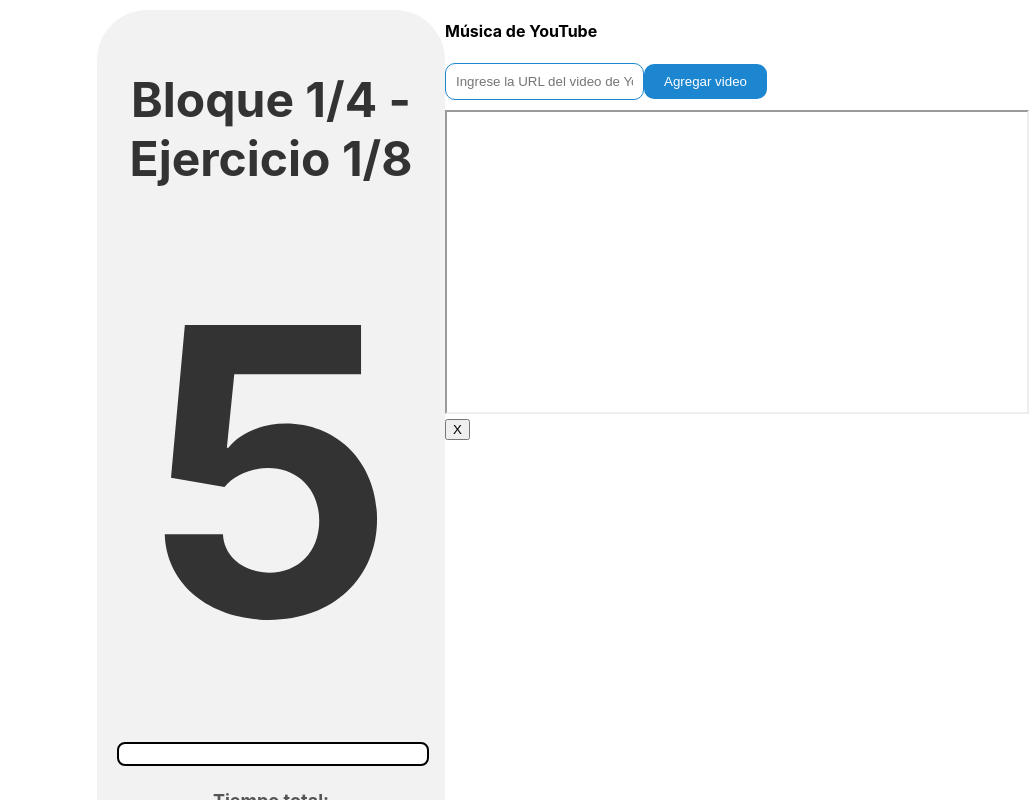
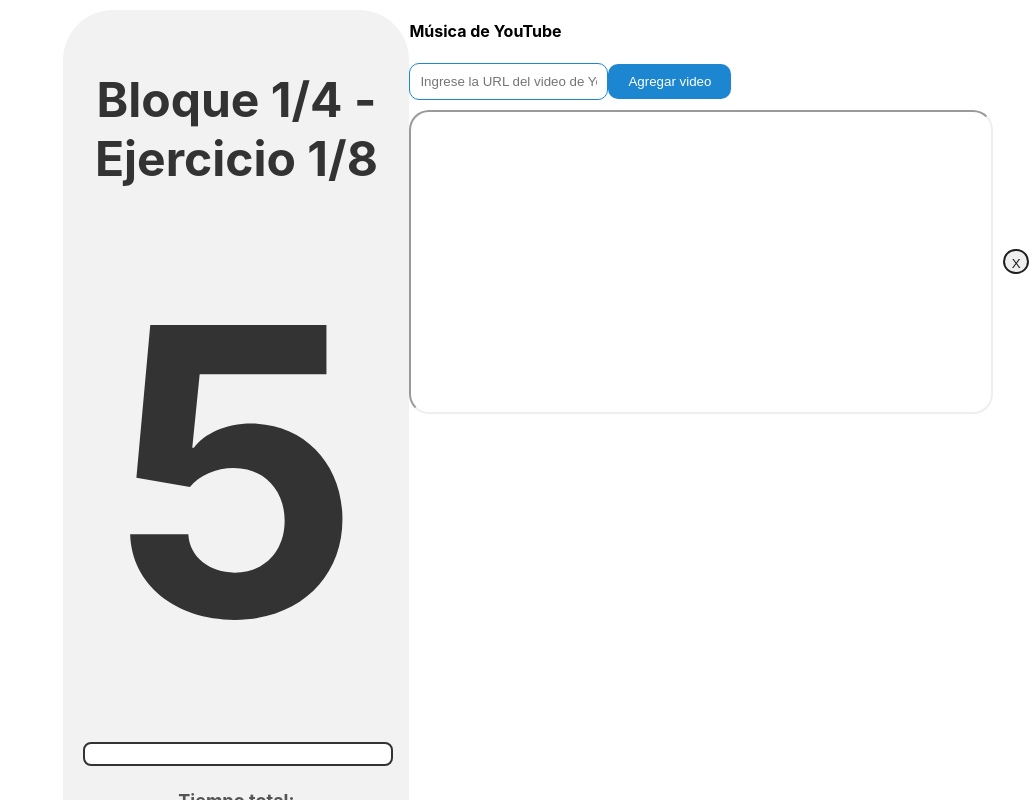
Before and after one commit to jjpicante/tabatatimer, a React (Create React App) app: page / in a window 1280 px wide. Both pictures are taken after typing "Sample" into the empty fields and a click on the button "Agregar video". Shown: the top 800 px of the page, without its empty margins (251-1280 px from the left). Built offline with nearby package versions, Linux system fonts and the light colour scheme.

Commit message:
Optimizaciones

```diff
--- a/src/Components/Tabata/tabata.jsx
+++ b/src/Components/Tabata/tabata.jsx
@@ -106,7 +106,7 @@ const Tabata = () => {
             setCurrentBlock((prevBlock) => prevBlock + 1);
             setCurrentRound(1);
             inicioDescansoLargoAudio.play();
-            setCurrentInterval("descanso entre bloques");
+            setCurrentInterval("descansoEntreBloques");
             setTimeRemaining(blockRestTime);
           } else {
             clearInterval(timer);
@@ -117,7 +117,7 @@ const Tabata = () => {
         }
       } else if (
         currentInterval === "descanso" ||
-        currentInterval === "descanso entre bloques"
+        currentInterval === "descansoEntreBloques"
       ) {
         inicioEjercicioAudio.play();
         setCurrentInterval("ejercicio");
@@ -137,6 +137,8 @@ const Tabata = () => {
     blockRestTime,
     timer,
   ]);
+
+  console.log(currentInterval);
 
   const formatTime = (timeInSeconds) => {
     const minutes = Math.floor(timeInSeconds / 60);
--- a/src/Components/Tabata/tabata.module.css
+++ b/src/Components/Tabata/tabata.module.css
@@ -17,8 +17,8 @@
     background-color: #ee7474; /* Rojo pastel */
   }
 
-  .container.descanso-entre-bloques {
-    background-color: #ebe344; /* Amarillo pastel */
+  .container.descansoentrebloques {
+    background-color: #e7e04d; /* Amarillo pastel */
   }
   .title {
     font-size: 32px;
@@ -130,7 +130,7 @@
 .progressBarContainer {
   width: 100%;
   height: 20px;
-  border: 2px solid black;
+  border: 2px solid #333333;
   background-color: #fff;
   border-radius: 8px;
   overflow: hidden;
--- a/src/Components/Youtube/youtube.jsx
+++ b/src/Components/Youtube/youtube.jsx
@@ -1,48 +1,37 @@
-import React, { useState } from "react";
-import style from "./youtube.module.css"
+import React, { useState, useEffect, useRef } from "react";
+import style from "./youtube.module.css";
 
 const Youtube = () => {
   const [youtubeUrl, setYoutubeUrl] = useState("");
   const [videoList, setVideoList] = useState([]);
+  const videoRef = useRef(null);
 
   const handleYoutubeUrlChange = (e) => {
     setYoutubeUrl(e.target.value);
   };
 
-  const transformarURL = (url) => {
-    const fragmentoReemplazado = "/watch?v=";
-    const fragmentoNuevo = "/embed/";
+  function transformarURL(link) {
+    var id;
+    var regex1 = /(?:\?v=|\/embed\/|\.be\/|\/v\/|\/vi\/|\/user\/\S+\/\S+\/|\/e\/|\/embed\/|\/v\/|\/watch\?v=|&v=|youtu\.be\/|\/\d{4}\/\d{1,2}\/\S+)([^#\&\?\n<>\"]+)/;
+    var regex2 = /^.*((youtu.be\/)|(v\/)|(\/u\/\w\/)|(embed\/)|(watch\?))\??v?=?([^#\&\?\n<>\"]+).*/;
 
-    const indiceReemplazo = url.indexOf(fragmentoReemplazado);
-    if (indiceReemplazo === -1) {
-      // El fragmento a reemplazar no se encuentra en la URL
-      return url;
+    if (regex1.test(link)) {
+      id = link.match(regex1)[1];
+    } else if (regex2.test(link)) {
+      id = link.match(regex2)[7];
     }
 
-    var nuevaURL = url.replace(fragmentoReemplazado, fragmentoNuevo);
-
-    // Eliminar cualquier contenido adicional después de los 11 caracteres siguientes a "/embed/"
-    const indiceAmpersand = nuevaURL.indexOf("&");
-    if (indiceAmpersand !== -1) {
-      nuevaURL = nuevaURL.substring(0, indiceAmpersand);
+    if (id) {
+      return "https://www.youtube.com/embed/" + id.substring(0, 11);
+    } else {
+      return null;
     }
-
-    return nuevaURL;
-  };
+  }
 
   const handleClick = () => {
     const video = {
       url: youtubeUrl,
-      embedCode: (
-        <iframe
-          title="Musica para entrenar"
-          width="580"
-          height="300"
-          src={transformarURL(youtubeUrl)}
-          allow="accelerometer; autoplay; encrypted-media; gyroscope; picture-in-picture"
-          allowFullScreen
-        ></iframe>
-      )
+      embedCode: transformarURL(youtubeUrl),
     };
     setVideoList([...videoList, video]);
     setYoutubeUrl("");
@@ -62,14 +51,26 @@ const Youtube = () => {
         value={youtubeUrl}
         onChange={handleYoutubeUrlChange}
         placeholder="Ingrese la URL del video de YouTube"
-        className={style.inputStyle} // Agrega la clase CSS al input
+        className={style.inputStyle}
       />
-      <button onClick={handleClick} className={style.buttonStyle}>Agregar video</button>
+      <button onClick={handleClick} className={style.buttonStyle}>
+        Agregar video
+      </button>
       <div>
         {videoList.map((video, index) => (
-          <div key={index}>
-            {video.embedCode}
-            <button onClick={() => handleDelete(index)}>X</button>
+          <div key={index} className={style.videoContainer}>
+            <iframe
+              title="Musica para entrenar"
+              width="580"
+              height="300"
+              src={video.embedCode}
+              allow="accelerometer; autoplay; encrypted-media; gyroscope; picture-in-picture"
+              allowFullScreen
+              ref={index === 0 ? videoRef : null}
+            ></iframe>
+            <button onClick={() => handleDelete(index)} className={style.deleteButton}>
+              X
+            </button>
           </div>
         ))}
       </div>
--- a/src/Components/Youtube/youtube.module.css
+++ b/src/Components/Youtube/youtube.module.css
@@ -14,15 +14,37 @@
   margin-bottom: 10px;
 }
 
-  @media (max-width: 768px){
-    .container{
+.videoContainer {
+  display: flex;
+  align-items: center;
+  margin-bottom: 10px;
+  border-radius: 10px;
+}
+
+.deleteButton {
+  color: rgb(33, 30, 30);
+  border: rgb(33, 30, 30) solid 2px;
+  border-radius: 50%;
+  height: 1.6rem;
+  width: 1.6rem;
+  padding: 5px;
+  margin-left: 10px;
+  cursor: pointer;
+}
+
+iframe{
+  border-radius: 20px;
+}
+
+@media (max-width: 768px) {
+  .container {
     display: flex;
     flex-direction: column;
     width: 100%;
     align-items: center;
   }
 
-    iframe{
+  iframe {
     margin-top: 10px;
     width: 100%;
     border-radius: 20px;
```
Lines whose indentation alone changed are shown as unchanged.
